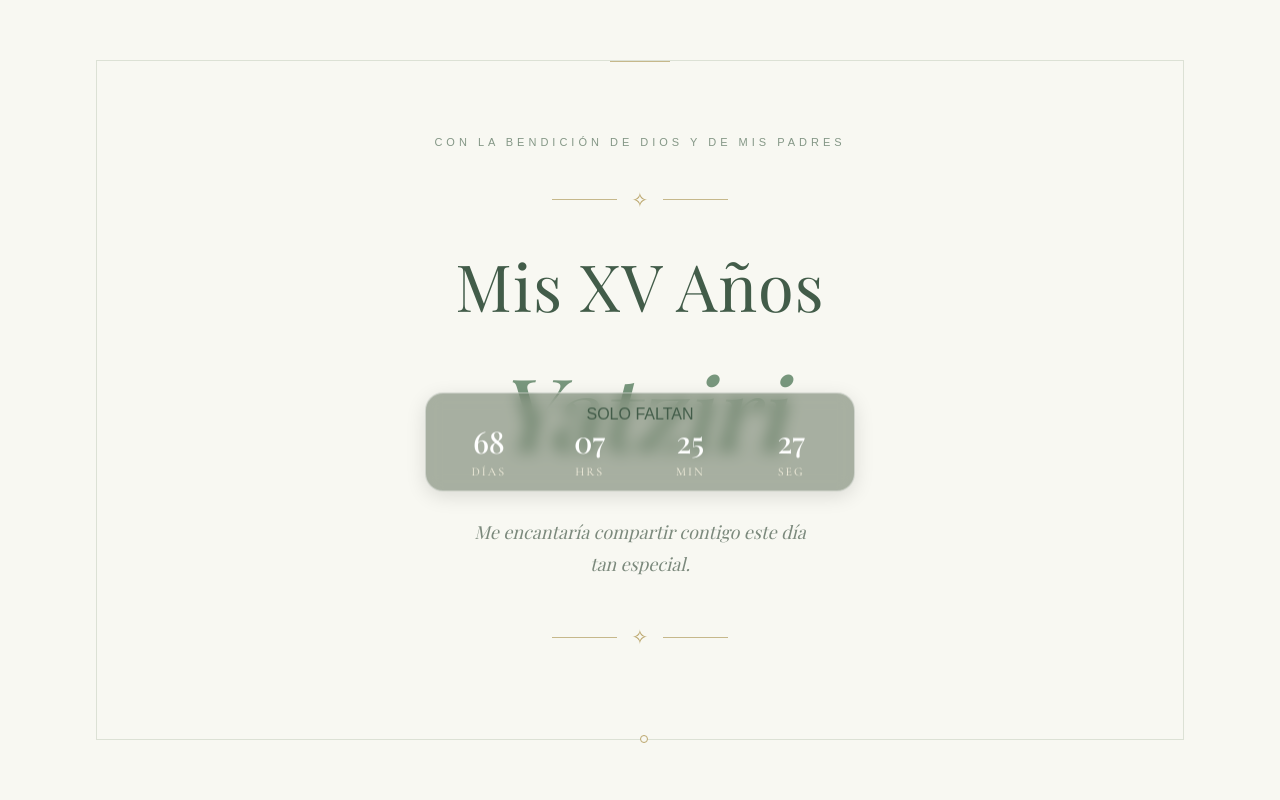
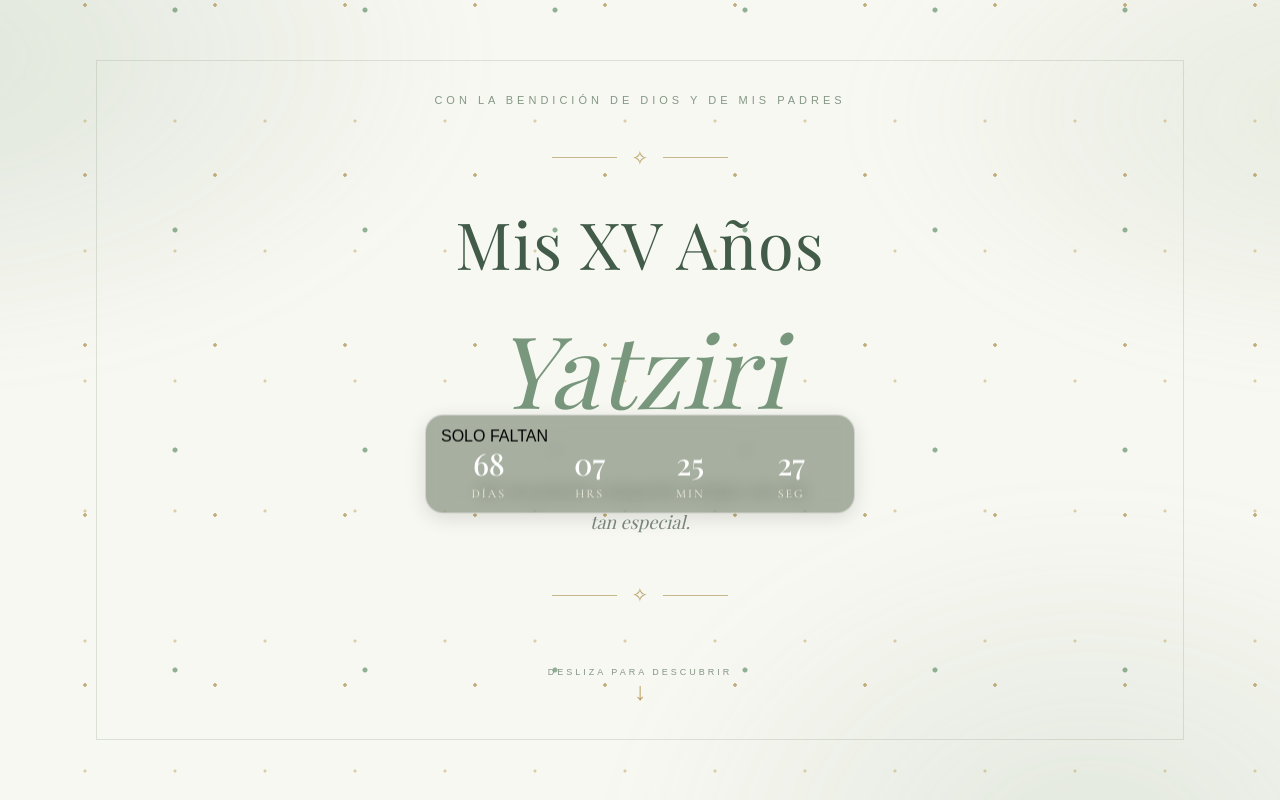
Before and after one commit to diegost17/Mis-XV-a-os-Yatzi, a React (Vite) app: page / in a window 1280 px wide. Both pictures are taken after a click on the button "ABRIR INVITACIÓN". Shown: the top 800 px of the page. Built offline with nearby package versions, Linux system fonts and the light colour scheme; a web font is replaced by a local one.

Commit message:
adherencia de musica y modificacion de estilos

```diff
--- a/src/components/Hero.jsx
+++ b/src/components/Hero.jsx
@@ -3,12 +3,12 @@ import Countdown from "../components/Countdown";
 
 function Hero() {
   return (
+    <div className="invitation-container">
+
+      {/* PORTADA */}
       <section className="hero">
 
-      <div className="hero-decoration">
-        <span className="decoration-line"></span>
-        <span className="decoration-circle"></span>
-      </div>
+        <div className="hero-decoration"></div>
 
         <div className="hero-content">
 
@@ -22,13 +22,9 @@ function Hero() {
             <span></span>
           </div>
 
-        <h1>
-          Mis XV Años
-        </h1>
+          <h1>Mis XV Años</h1>
 
-        <h2>
-          Yatziri
-        </h2>
+          <h2>Yatziri</h2>
 
           <p className="hero-invitation">
             Me encantaría compartir contigo
@@ -41,11 +37,109 @@ function Hero() {
             <span></span>
           </div>
 
-        <Countdown />
+          <p className="scroll-text">
+            DESLIZA PARA DESCUBRIR
+          </p>
+
+          <span className="scroll-arrow">↓</span>
 
         </div>
 
       </section>
+
+
+      {/* CUENTA REGRESIVA */}
+      <section className="countdown-section">
+
+        <p className="section-subtitle">
+          UN DÍA INOLVIDABLE SE ACERCA
+        </p>
+
+        <h2>Faltan</h2>
+
+        <Countdown />
+
+      </section>
+
+
+      {/* CEREMONIA RELIGIOSA */}
+      <section className="event-section">
+
+        <span className="event-icon">✧</span>
+
+        <p className="section-subtitle">
+          ACOMPAÑAME A CELEBRAR
+        </p>
+
+        <h2>Ceremonia religiosa</h2>
+
+        <p className="event-time">
+          00:00 horas
+        </p>
+
+        <p className="event-place">
+          Nombre de la iglesia
+        </p>
+
+        <p className="event-address">
+          Dirección de la iglesia
+        </p>
+
+        <button className="location-button">
+          VER UBICACIÓN
+        </button>
+
+      </section>
+
+
+      {/* RECEPCIÓN */}
+      <section className="event-section reception-section">
+
+        <span className="event-icon">✧</span>
+
+        <p className="section-subtitle">
+          DESPUÉS DE LA CEREMONIA
+        </p>
+
+        <h2>Recepción</h2>
+
+        <p className="event-time">
+          00:00 horas
+        </p>
+
+        <p className="event-place">
+          Nombre del salón
+        </p>
+
+        <p className="event-address">
+          Dirección del salón
+        </p>
+
+        <button className="location-button">
+          VER UBICACIÓN
+        </button>
+
+      </section>
+
+
+      {/* CÓDIGO DE VESTIMENTA */}
+      <section className="event-section">
+
+        <span className="event-icon">✧</span>
+
+        <p className="section-subtitle">
+          CÓDIGO DE VESTIMENTA
+        </p>
+
+        <h2>Formal</h2>
+
+        <p className="event-address">
+          Celebremos esta ocasión con elegancia.
+        </p>
+
+      </section>
+
+    </div>
   );
 }
 
--- a/src/styles/invitation.css
+++ b/src/styles/invitation.css
@@ -73,9 +73,161 @@
   transform: scale(1.05);
 }
 
+/* INDICADOR PARA CONTINUAR */
+
+.scroll-text {
+  margin-top: 45px;
+
+  font-family: sans-serif;
+  font-size: 9px;
+  letter-spacing: 3px;
+
+  color: #849786;
+}
+
+.scroll-arrow {
+  font-size: 25px;
+  color: #bba66c;
+
+  animation: moveArrow 1.5s infinite;
+}
+
+@keyframes moveArrow {
+  0%, 100% {
+    transform: translateY(0);
+  }
+
+  50% {
+    transform: translateY(8px);
+  }
+}
 /* --------------------------------
    HERO - DISEÑO ELEGANTE
+
+   /* PORTADA PRINCIPAL */
+.hero {
+  position: relative;
+  overflow: hidden;
+  isolation: isolate;
+
+  background:
+    radial-gradient(
+      ellipse at 5% 10%,
+      rgba(120, 151, 125, 0.20),
+      transparent 35%
+    ),
+    radial-gradient(
+      ellipse at 95% 85%,
+      rgba(120, 151, 125, 0.22),
+      transparent 38%
+    ),
+    #f8f8f2;
+}
+
+/* MANCHITAS VERDES DECORATIVAS */
+.hero::before {
+  content: "";
+  position: absolute;
+  inset: -20%;
+  z-index: -1;
+  pointer-events: none;
+
+  background:
+    radial-gradient(
+      ellipse at 10% 20%,
+      rgba(105, 145, 111, 0.18) 0%,
+      transparent 25%
+    ),
+    radial-gradient(
+      ellipse at 90% 25%,
+      rgba(150, 177, 143, 0.18) 0%,
+      transparent 22%
+    ),
+    radial-gradient(
+      ellipse at 75% 90%,
+      rgba(105, 145, 111, 0.15) 0%,
+      transparent 25%
+    );
+
+  filter: blur(25px);
+  animation: greenGlow 9s ease-in-out infinite alternate;
+}
+
+/* DESTELLOS QUE CAEN */
+.hero::after {
+  content: "";
+  position: absolute;
+  inset: -100px 0 0;
+  z-index: 0;
+  pointer-events: none;
+
+  background-image:
+    radial-gradient(circle, rgba(183, 160, 103, 0.85) 1.5px, transparent 2px),
+    radial-gradient(circle, rgba(111, 151, 116, 0.75) 2px, transparent 3px),
+    radial-gradient(circle, rgba(205, 185, 132, 0.7) 1px, transparent 2px);
+
+  background-size:
+    130px 170px,
+    190px 220px,
+    90px 130px;
+
+  background-position:
+    20px 0,
+    80px 50px,
+    40px 90px;
+
+  animation: fallingSparkles 14s linear infinite;
+}
+
+/* MOVIMIENTO DE LAS MANCHITAS */
+@keyframes greenGlow {
+  from {
+    transform: translate(-10px, -5px) scale(1);
+  }
+
+  to {
+    transform: translate(15px, 10px) scale(1.08);
+  }
+}
+
+/* CAÍDA DE LOS DESTELLOS */
+@keyframes fallingSparkles {
+  from {
+    background-position:
+      20px -100px,
+      80px -150px,
+      40px -80px;
+  }
+
+  to {
+    background-position:
+      20px 500px,
+      80px 600px,
+      40px 450px;
+  }
+}
+
+/* EL TEXTO SIEMPRE DEBE QUEDAR ENCIMA */
+.hero-content {
+  position: relative;
+  z-index: 2;
+}
+
+/* RESPETAR PREFERENCIAS DE MOVIMIENTO */
+@media (prefers-reduced-motion: reduce) {
+  .hero::before,
+  .hero::after {
+    animation: none;
+  }
+}
 -------------------------------- */
+/* CONTENEDOR GENERAL */
+
+.invitation-container {
+  width: 100%;
+  background: #f8f8f2;
+  overflow: hidden;
+}
 
 .hero {
   width: 100%;
```
Lines whose indentation alone changed are shown as unchanged.
